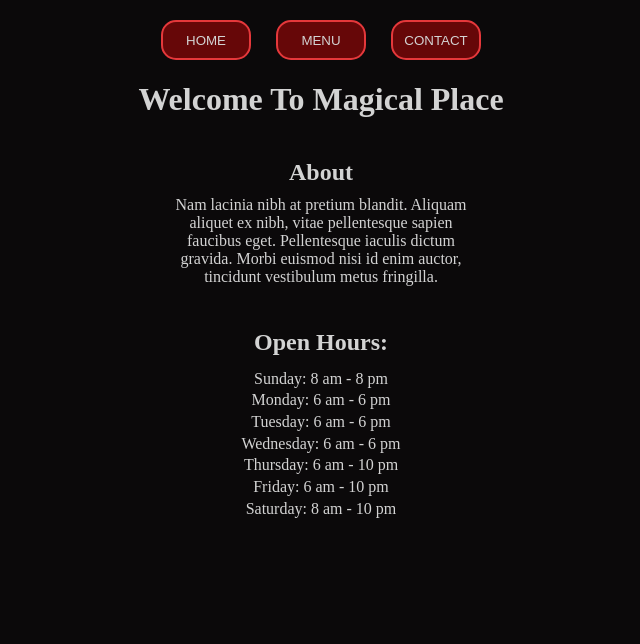
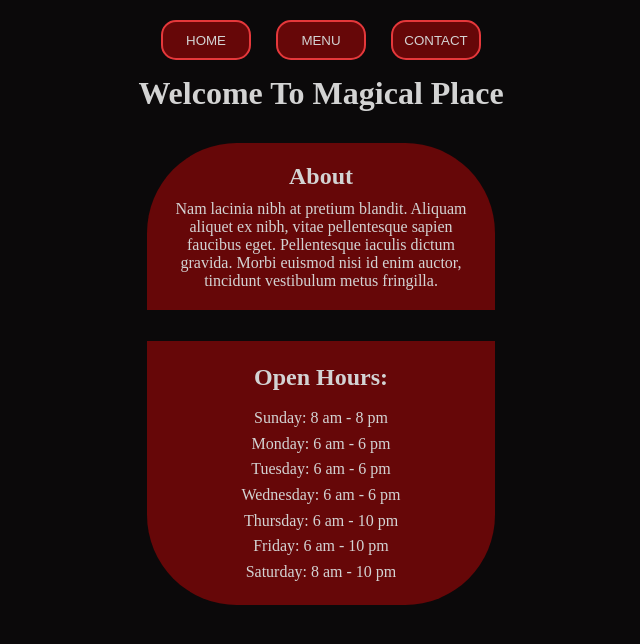
Before and after one commit to Marek-Kosmowski/project-restaurant-page, a website built with webpack: page src/template.html in a window 1280 px wide. Both pictures are taken after a click on the button "HOME". Shown: the whole page, without its empty margins (319-959 px from the left). Built offline with nearby package versions, Linux system fonts and the light colour scheme.

Commit message:
Add files to github

```diff
--- a/src/index.js
+++ b/src/index.js
@@ -20,8 +20,10 @@ function removeContactContent() {
 function removeMenuContent() {
     const pageContent = document.querySelector('.page-content-container')
     const drinkMenu = document.querySelector('.menu-drinks-container')
+    const menuPage = document.querySelector('.menu-page')
     if (drinkMenu) {
         drinkMenu.classList.add('hidden');
+        menuPage.classList.remove('menu-page')
         pageContent.removeChild(drinkMenu);
     }
 }
--- a/src/styles/style.css
+++ b/src/styles/style.css
@@ -11,15 +11,6 @@
   width: 100vw;
   background-color: #0b090a;
   color: #d3d3d3;
-}
-
-.hours-container {
-  height: 40%;
-  width: 40%;
-  display: flex;
-  flex-direction: column;
-  align-items: center;
-  justify-content: space-around;
 }
 
 .disable {
@@ -46,19 +37,38 @@ button {
 
 .page-content-container {
   width: 60%;
-  height: 60%;
+  height: 70%;
   display: flex;
   flex-direction: column;
   align-items: center;
   justify-content: space-around;
 }
 .about-container {
+  padding: 20px;
   width: 40%;
   display: flex;
   flex-direction: column;
   align-items: center;
   justify-content: center;
+  background-color: #660708;
+  border-top-right-radius: 90px;
+  border-top-left-radius: 90px;
+
 }
+
+.hours-container {
+  padding: 20px;
+  height: 40%;
+  width: 40%;
+  display: flex;
+  flex-direction: column;
+  align-items: center;
+  justify-content: space-around;
+  background-color: #660708;
+  border-bottom-left-radius: 90px;
+  border-bottom-right-radius: 90px;
+}
+
 .about-container p {
   text-align: center;
 }
@@ -71,7 +81,7 @@ button {
 .hidden {
   display: none;
 }
-.menu-page{
+.menu-page {
   height: 90%;
 }
 .menu-drinks-container {
@@ -80,16 +90,17 @@ button {
   grid-template-columns: repeat(2, 1fr);
   grid-template-rows: 50px repeat(2, 1fr);
   justify-items: center;
+  gap: 15px;
 }
 .menu-container-title {
   grid-column: 1 / span 2;
 }
-.drink-container{
-display: flex;
-flex-direction: column;
-align-items: center;
-justify-content: center;
-text-align: center;
+.drink-container {
+  display: flex;
+  flex-direction: column;
+  align-items: center;
+  justify-content: center;
+  text-align: center;
 }
 
 .content-container {
@@ -98,7 +109,7 @@ text-align: center;
   display: flex;
   flex-direction: column;
   align-items: center;
-  justify-content: space-between;
+  justify-content: space-around;
   text-align: center;
 }
 .phone-container {
@@ -131,40 +142,8 @@ text-align: center;
 .address-container h2 {
   margin-bottom: 15px;
 }
-/*
-.navbar-list {
-  width: 30%;
-  display: flex;
-  justify-content: space-around;
-  list-style: none;
+
+img {
+  width: 230px;
+  height: 255px;
 }
-
-.navbar-list li {
-  width: 80px;
-  text-align: center;
-  padding: 4px;
-  border: 2px solid red;
-  cursor: pointer;
-  background-color: crimson;
-}
-
-.homepage-container {
-  align-self: center;
-  display: flex;
-  justify-content: center;
-  width: 50%;
-  height: 85%;
-  border-top-right-radius: 30px;
-  border-top-left-radius: 30px;
-  background-color: blueviolet;
-}
-
-.heading-container {
-  display: flex;
-  justify-content: center;
-  align-items: center;
-  margin-top: 40px;
-  background-color: blanchedalmond;
-  width: 60%;
-  height: 10%;
-} */
```
Also changed, not shown: dist/blueKamikaze.jpg (added), dist/bundle2bb2d420770c45cf2c5a.js (added), dist/bundleaf0691311fd3c27dc117.js (deleted), dist/index.html, dist/mimosa.jpg (added), dist/thaiBreeze.jpg (added).
